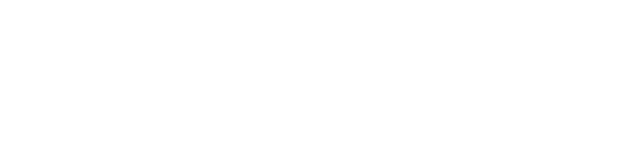
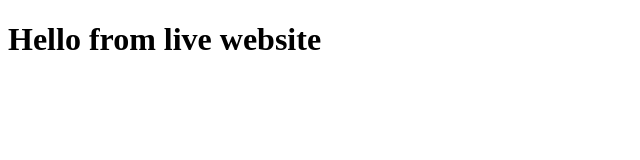
Before and after one commit to Demolinator/web-auth-Part-2, a plain HTML site: page index.html in a window 1280 px wide. Shown: the whole page, without its empty margins (0-640 px from the left). Drawn offline with Linux system fonts and the light colour scheme.

Commit message:
h1 Added

```diff
--- a/index.html
+++ b/index.html
@@ -6,6 +6,6 @@
     <title>Document</title>
 </head>
 <body>
-
+    <h1>Hello from live website</h1>
 </body>
 </html>
```
